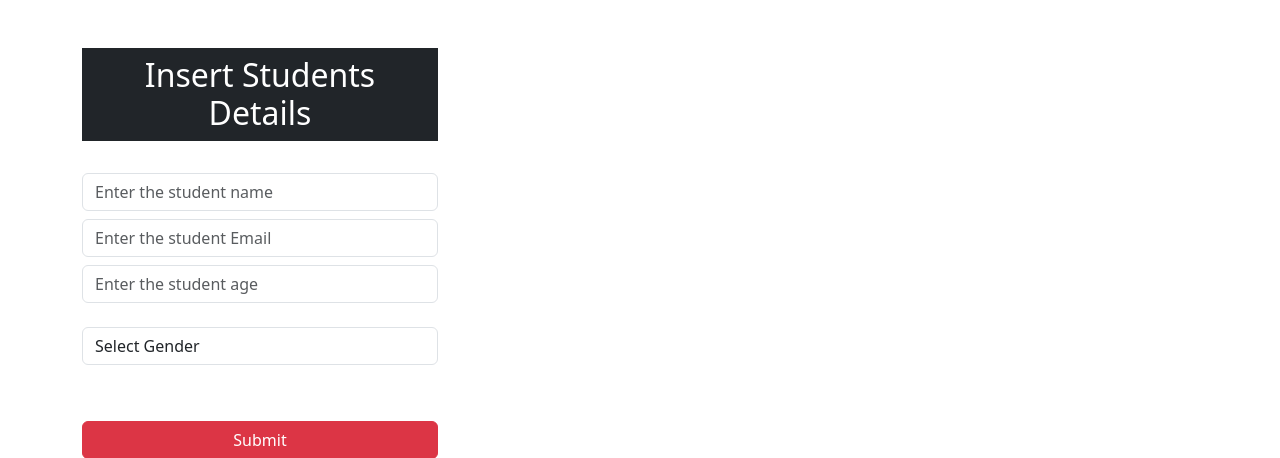
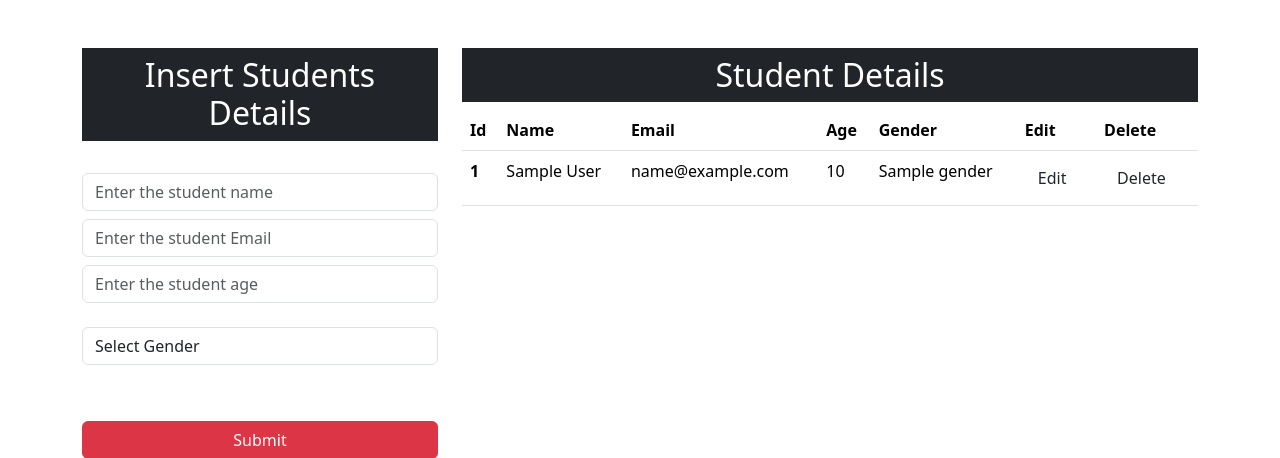
Before and after one commit to mani1dns/django_crud_application, a Django app: template django_example/templates/index.html in a window 1280 px wide. Shown: the part 56-514 px from the top of the page. Run offline with Django 4.2, Linux system fonts and the light colour scheme; tables that the repository leaves empty hold one stand-in row (values such as "Sample post"); the template is opened without the code that fills it: values that come from a table or form of the project are taken from there, most other values are stand-ins (such as "Sample title", 1, 10 or a date in 2020).

Commit message:
given details are came on the student details table

```diff
--- a/django_example/templates/index.html
+++ b/django_example/templates/index.html
@@ -47,6 +47,36 @@
               </form>
             </div>
             <div class="col-md-8">
+              <h2 class="text-center text-white bg-dark p-2">Student Details</h2>
+              <table class="table">
+                <thead>
+                  <tr>
+                    <th scope="col">Id</th>
+                    <th scope="col">Name</th>
+                    <th scope="col">Email</th>
+                    <th scope="col">Age</th>
+                    <th scope="col">Gender</th>
+                    <th scope="col">Edit</th>
+                    <th scope="col">Delete</th>
+
+                  </tr>
+                </thead>
+                <tbody>
+
+                  {% for d in data %}
+                  <tr>
+                    <th scope="row">{{d.id}}</th>
+                    <td>{{d.name}}</td>
+                    <td>{{d.email}}</td>
+                    <td>{{d.age}}</td>
+                    <td>{{gender}}</td>
+                    <td><button type="button" class="btn" btn-outline-primary">Edit</button></td>
+                    <td><button type="button" class="btn" btn-outline-warning">Delete</button></td>
+
+                  </tr>
+                  {% endfor %}
+                </tbody>
+              </table>
 
             </div>
 
```
Also changed, not shown: django_example/app/views.py (+5 -2 lines).
